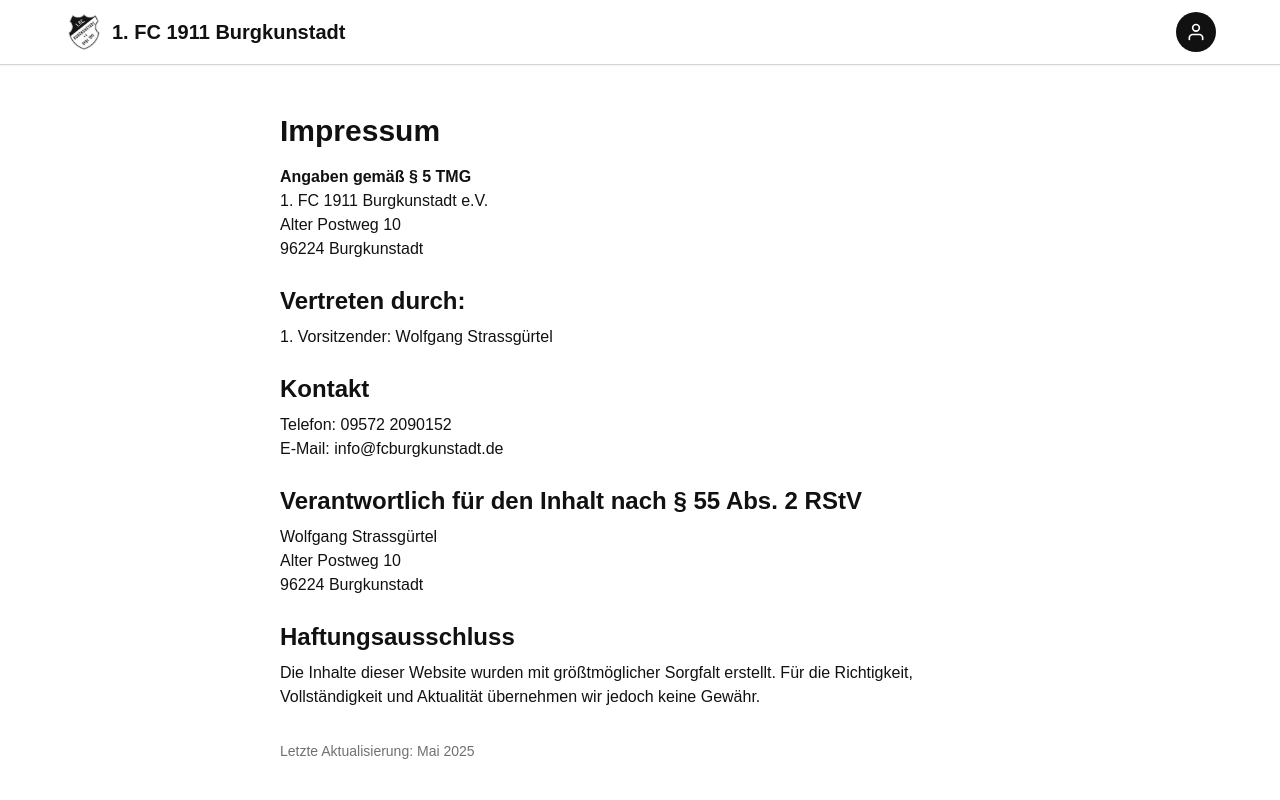
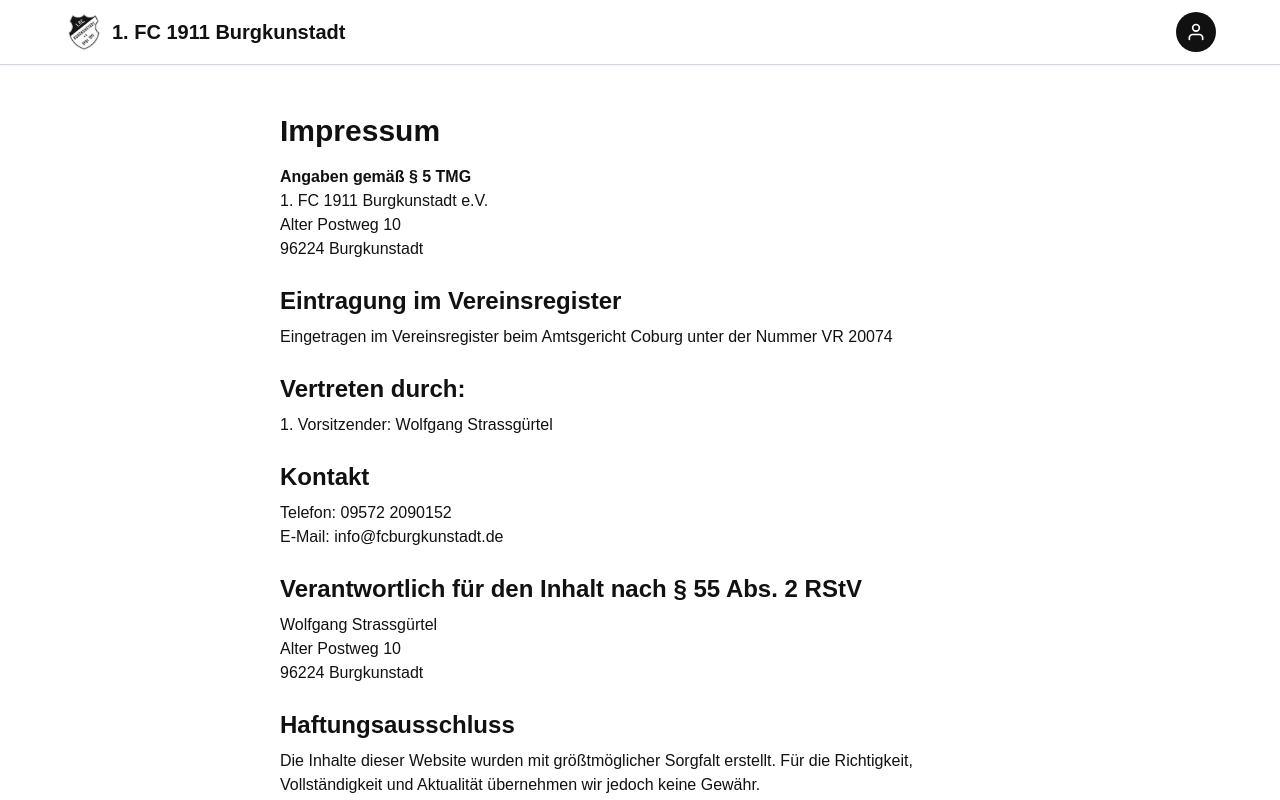
Before and after one commit to BastiiSP/platzbuchung-fcb, a Next.js app: page /impressum in a window 1280 px wide. Shown: the top 800 px of the page. Built offline with nearby package versions, Linux system fonts and the light colour scheme; no server answers.

Commit message:
Anpassung Impressum

```diff
--- a/src/app/impressum/page.tsx
+++ b/src/app/impressum/page.tsx
@@ -13,6 +13,14 @@
         Alter Postweg 10
         <br />
         96224 Burgkunstadt
+      </p>
+
+      <h2 className="text-2xl font-semibold mt-6 mb-2">
+        Eintragung im Vereinsregister
+      </h2>
+      <p>
+        Eingetragen im Vereinsregister beim Amtsgericht Coburg unter der Nummer
+        VR 20074
       </p>
 
       <h2 className="text-2xl font-semibold mt-6 mb-2">Vertreten durch:</h2>
```
